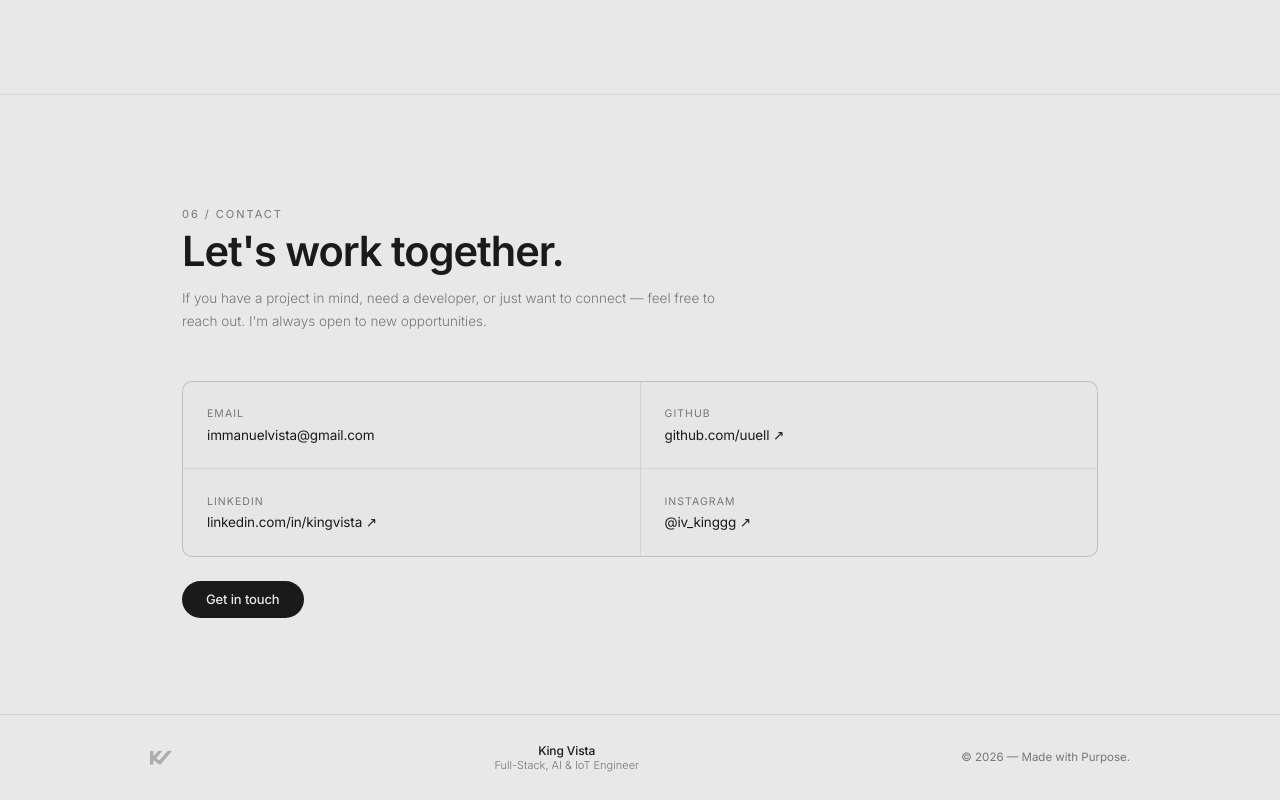
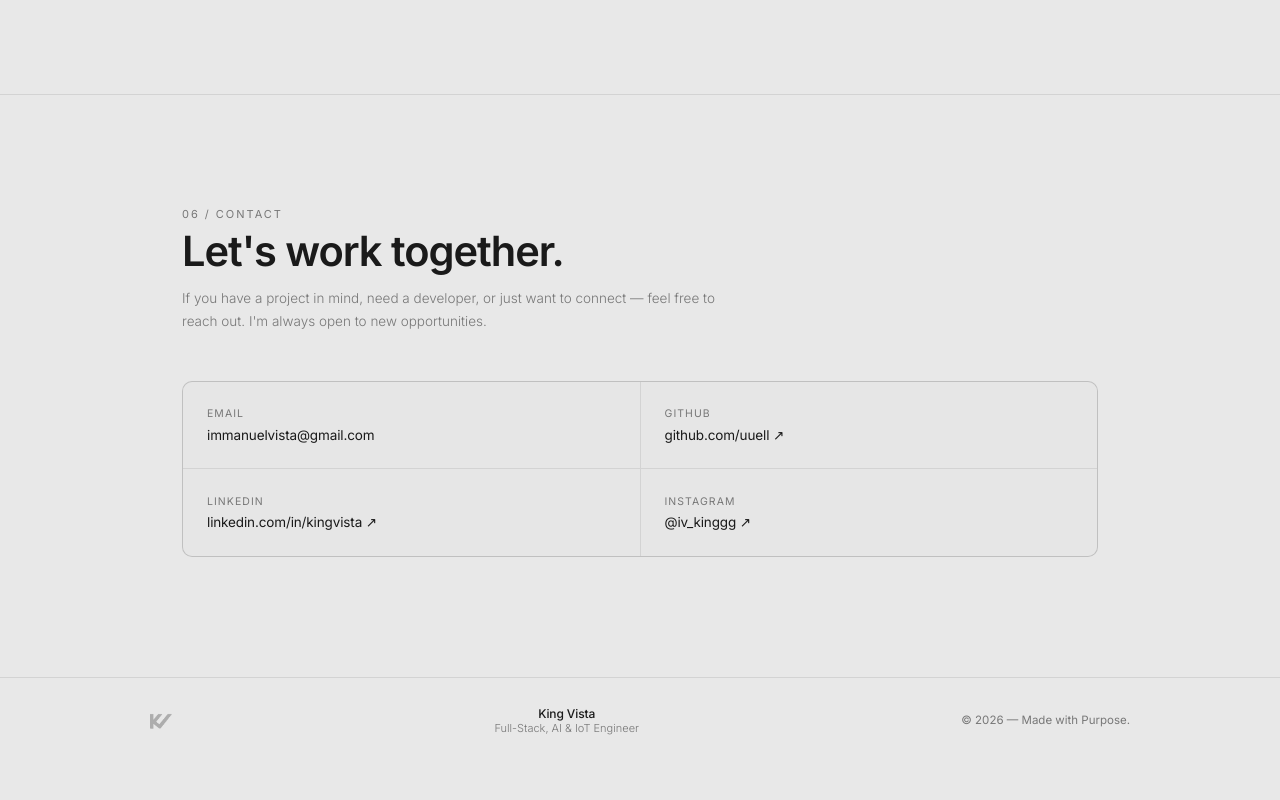
Before and after one commit to uuell/my_portfolio, a React (Vite) app: page / in a window 1280 px wide. Shown: the part 5174-5974 px from the top of the page. After the commit the page ends 5937 px from the top, so only its background shows below. Built offline with nearby package versions, Linux system fonts and the light colour scheme.

Commit message:
removed button on contacts sections

```diff
--- a/src/components/Contact.tsx
+++ b/src/components/Contact.tsx
@@ -38,12 +38,6 @@ export default function Contact() {
             <div className={styles.cardValue}>@iv_kinggg ↗</div>
           </a>
         </div>
-
-        <div className={styles.cta}>
-          <a href={`mailto:${personal.email}`} className={styles.btn}>
-            Get in touch
-          </a>
-        </div>
       </section>
     </>
   )
```
